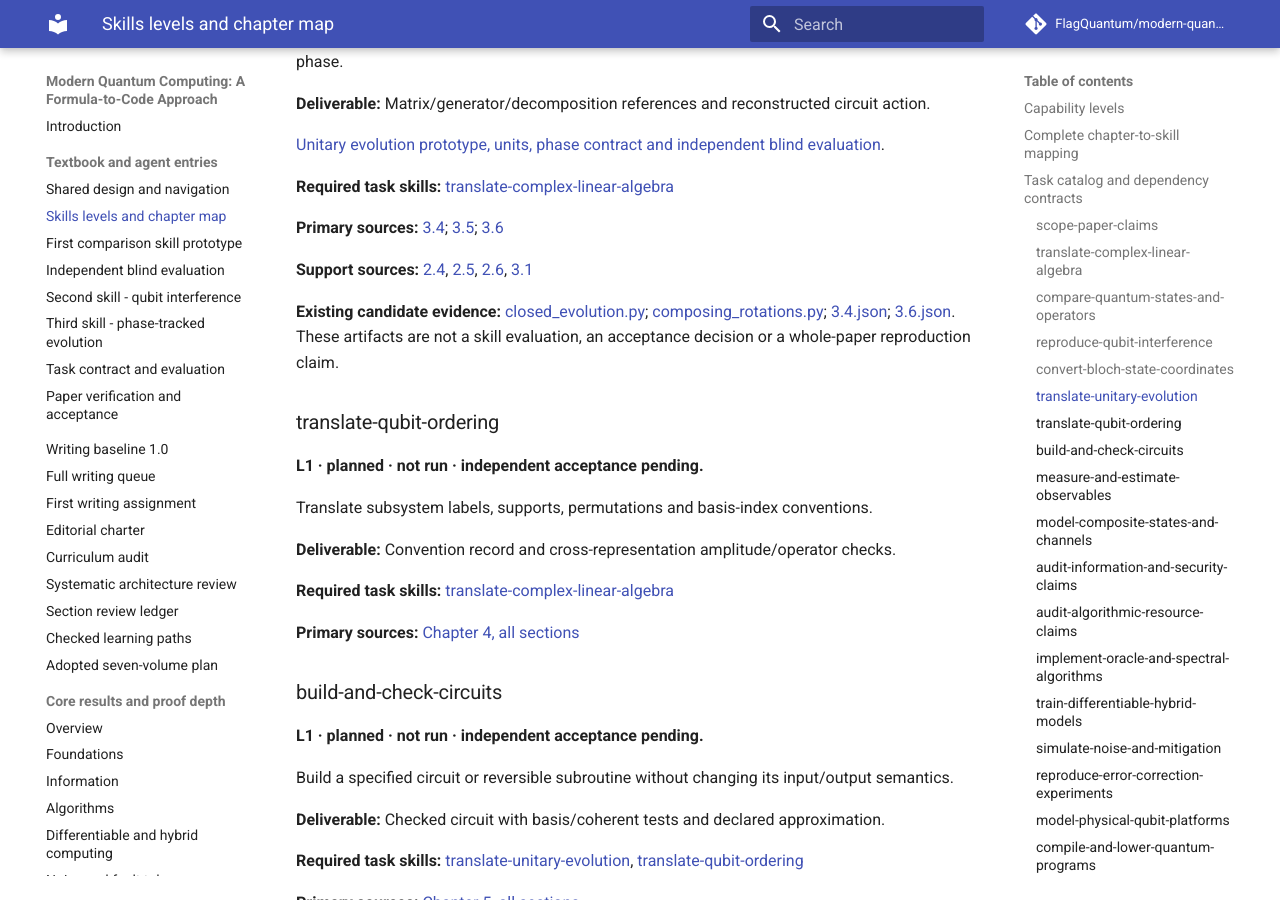
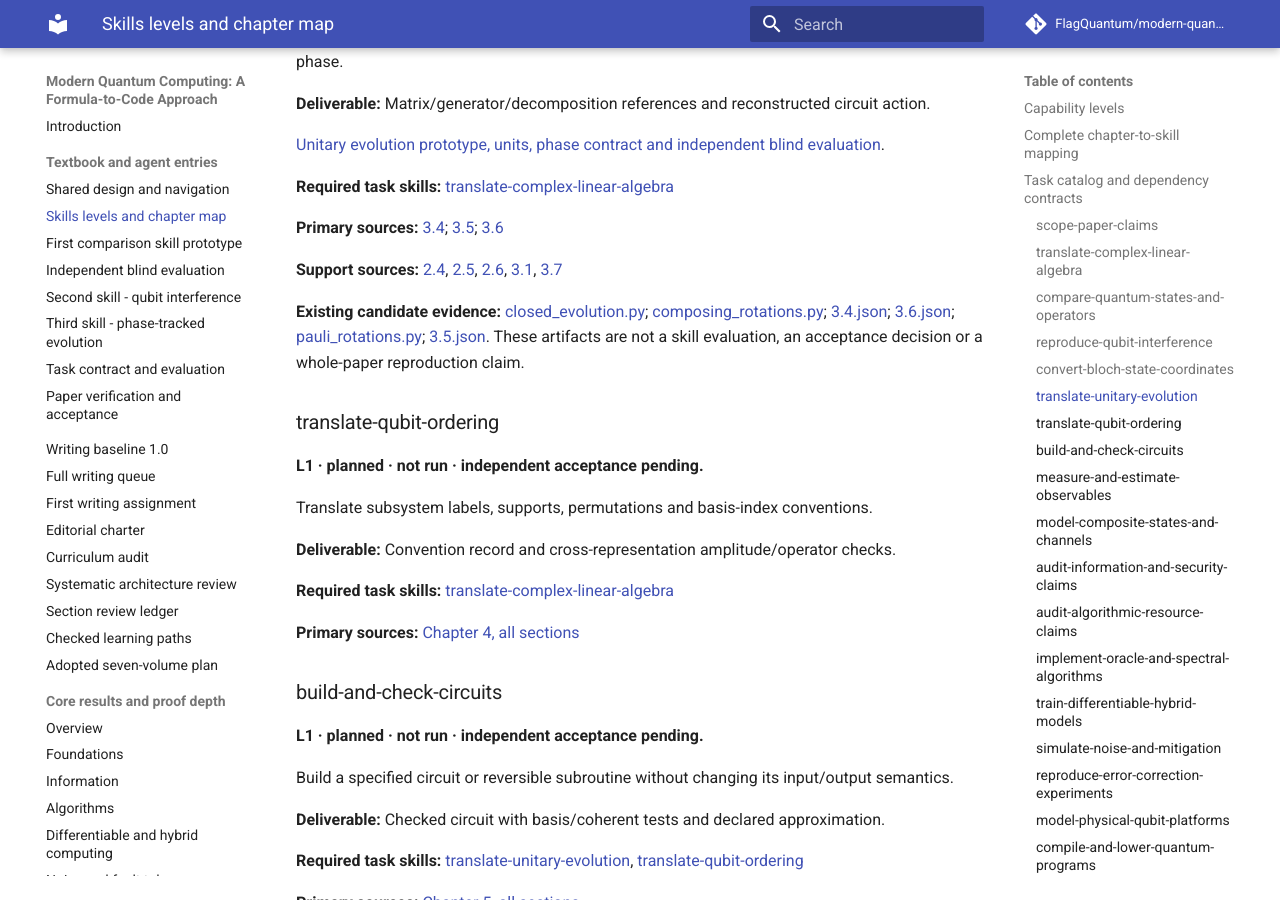
Before and after one commit to FlagQuantum/modern-quantum-computing, an MkDocs documentation site: the page built from docs/agent-skills.md, in a window 1280 px wide and 900 px high, scrolled down 7387 px. Built offline with MkDocs 1.6.1 and Material for MkDocs 9.7.7, drawn with Linux system fonts in a browser that asks for light colours; comment, search, counter and statistics services are not loaded.

Commit message:
Record controlled-context and Pauli sources in unitary skill catalog

```diff
--- a/docs/agent-skills.md
+++ b/docs/agent-skills.md
@@ -172,9 +172,9 @@ Translate fixed-generator evolution and single-qubit factorizations with units,
 
 **Primary sources:** [3.4](section-plans/01-foundations.md#sec-single-qubit-states-and-rotations-4); [3.5](section-plans/01-foundations.md#sec-single-qubit-states-and-rotations-5); [3.6](section-plans/01-foundations.md#sec-single-qubit-states-and-rotations-6)
 
-**Support sources:** [2.4](section-plans/01-foundations.md#sec-complex-vectors-operators-and-numerical-reasoning-4), [2.5](section-plans/01-foundations.md#sec-complex-vectors-operators-and-numerical-reasoning-5), [2.6](section-plans/01-foundations.md#sec-complex-vectors-operators-and-numerical-reasoning-6), [3.1](section-plans/01-foundations.md#sec-single-qubit-states-and-rotations-1)
+**Support sources:** [2.4](section-plans/01-foundations.md#sec-complex-vectors-operators-and-numerical-reasoning-4), [2.5](section-plans/01-foundations.md#sec-complex-vectors-operators-and-numerical-reasoning-5), [2.6](section-plans/01-foundations.md#sec-complex-vectors-operators-and-numerical-reasoning-6), [3.1](section-plans/01-foundations.md#sec-single-qubit-states-and-rotations-1), [3.7](section-plans/01-foundations.md#sec-single-qubit-states-and-rotations-7)
 
-**Existing candidate evidence:** [closed_evolution.py](https://github.com/FlagQuantum/modern-quantum-computing/blob/main/examples/foundations/closed_evolution.py); [composing_rotations.py](https://github.com/FlagQuantum/modern-quantum-computing/blob/main/examples/foundations/composing_rotations.py); [3.4.json](https://github.com/FlagQuantum/modern-quantum-computing/blob/main/book/section-records/3.4.json); [3.6.json](https://github.com/FlagQuantum/modern-quantum-computing/blob/main/book/section-records/3.6.json). These artifacts are not a skill evaluation, an acceptance decision or a whole-paper reproduction claim.
+**Existing candidate evidence:** [closed_evolution.py](https://github.com/FlagQuantum/modern-quantum-computing/blob/main/examples/foundations/closed_evolution.py); [composing_rotations.py](https://github.com/FlagQuantum/modern-quantum-computing/blob/main/examples/foundations/composing_rotations.py); [3.4.json](https://github.com/FlagQuantum/modern-quantum-computing/blob/main/book/section-records/3.4.json); [3.6.json](https://github.com/FlagQuantum/modern-quantum-computing/blob/main/book/section-records/3.6.json); [pauli_rotations.py](https://github.com/FlagQuantum/modern-quantum-computing/blob/main/examples/foundations/pauli_rotations.py); [3.5.json](https://github.com/FlagQuantum/modern-quantum-computing/blob/main/book/section-records/3.5.json). These artifacts are not a skill evaluation, an acceptance decision or a whole-paper reproduction claim.
 
 ### translate-qubit-ordering
 
```
Also changed, not shown: 1 other file.
